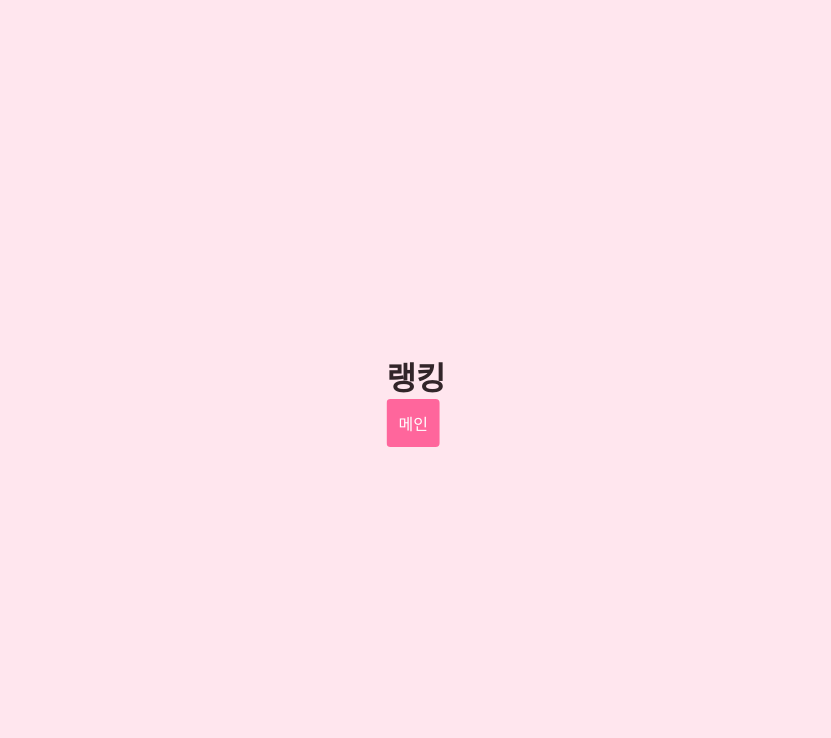
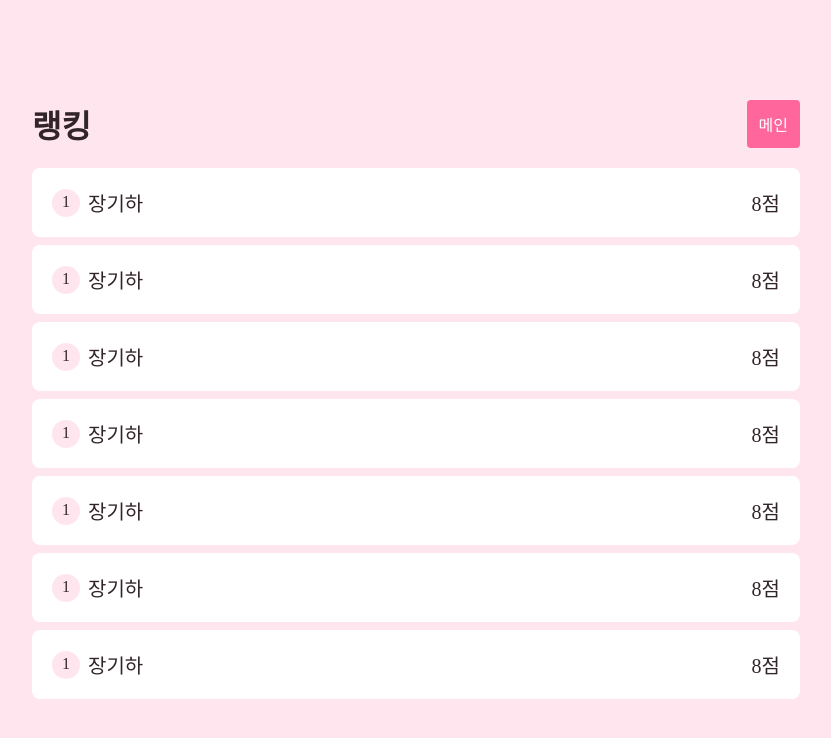
Before and after one commit to shusbox/safeMaster, a React (Vite) app in the folder FE/: page /rank in a window 1280 px wide. Shown: the top 738 px of the page, without its empty margins (224-1055 px from the left). Built offline with nearby package versions, Linux system fonts and the light colour scheme; a small style sheet from the web is missing.

Commit message:
feat: 랭킹 페이지 퍼블리싱

```diff
--- a/FE/src/components/login/index.jsx
+++ b/FE/src/components/login/index.jsx
@@ -52,7 +52,7 @@ const Login = () => {
             <AuthStyled.Input
               placeholder="아이디"
               value={username}
-              onChange={(e) => {setUsername(e.target.value); console.log(username);}}
+              onChange={(e) => setUsername(e.target.value)}
               required
             />
             <AuthStyled.Input
--- a/FE/src/components/quiz/sciencelab/index.jsx
+++ b/FE/src/components/quiz/sciencelab/index.jsx
@@ -28,7 +28,7 @@ const Quiz = () => {
           finalScore,
         },
         contentType: 'application/x-www-form-urlencoded',
-        success: (res) => {console.log("결과 제출 성공", res); console.log(usernameStore);},
+        success: (res) => console.log("결과 제출 성공", res),
         error: (err) => console.error("결과 제출 실패", err)
       });
 
--- a/FE/src/components/rank/index.jsx
+++ b/FE/src/components/rank/index.jsx
@@ -1,12 +1,16 @@
 import { Link } from "react-router-dom";
+import List from "./list";
 import * as Styled from "../../styles/common";
 import * as RankStyled from "../../styles/rank";
 
 const Rank = () => {
   return (
     <RankStyled.Container>
-      <Styled.Header> 랭킹 </Styled.Header>
-      <Link to="/signin"> <Styled.Button> 메인 </Styled.Button> </Link>
+      <RankStyled.HeaderWrapper>
+        <Styled.Header> 랭킹 </Styled.Header>
+        <Link to="/signin"> <Styled.Button> 메인 </Styled.Button> </Link>
+      </RankStyled.HeaderWrapper>
+      <List />
     </RankStyled.Container>
   );
 };
--- a/FE/src/components/rank/item.jsx
+++ b/FE/src/components/rank/item.jsx
@@ -1,9 +1,15 @@
 import * as RankStyled from "../../styles/rank";
 
-const Item = ({ number, usename, score }) => {
+const Item = ({ number, username, score }) => {
   return (
     <RankStyled.Item>
+      <RankStyled.ItemContent>
+        <RankStyled.ItemNumber> {number} </RankStyled.ItemNumber>
+        <RankStyled.ItemUsername> {username} </RankStyled.ItemUsername>
+      </RankStyled.ItemContent>
+      <RankStyled.ItemScore> {score} </RankStyled.ItemScore>
+    </RankStyled.Item>
+  );
+};
 
-    </RankStyled.Item>
-  )
-};
+export default Item;
--- a/FE/src/components/rank/list.jsx
+++ b/FE/src/components/rank/list.jsx
@@ -1,17 +1,22 @@
 import * as RankStyled from "../../styles/rank";
+import Item from "./item";
 
 const List = () => {
-  const Item = ({ number, usename, score }) => {
-    return (
-      <RankStyled.Item>
-
-      </RankStyled.Item>
-    )
-  }
-
   return (
     <RankStyled.ListContainer>
-
+      <Item number={"1"} username={"장기하"} score={"8점"} />
+      <Item number={"1"} username={"장기하"} score={"8점"} />
+      <Item number={"1"} username={"장기하"} score={"8점"} />
+      <Item number={"1"} username={"장기하"} score={"8점"} />
+      <Item number={"1"} username={"장기하"} score={"8점"} />
+      <Item number={"1"} username={"장기하"} score={"8점"} />
+      <Item number={"1"} username={"장기하"} score={"8점"} />
+      <Item number={"1"} username={"장기하"} score={"8점"} />
+      <Item number={"1"} username={"장기하"} score={"8점"} />
+      <Item number={"1"} username={"장기하"} score={"8점"} />
+      <Item number={"1"} username={"장기하"} score={"8점"} />
+      <Item number={"1"} username={"장기하"} score={"8점"} />
+      <Item number={"1"} username={"장기하"} score={"8점"} />
     </RankStyled.ListContainer>
   );
 };
--- a/FE/src/styles/rank.js
+++ b/FE/src/styles/rank.js
@@ -2,6 +2,12 @@ import styled from "@emotion/styled";
 import { theme } from "./theme";
 
 export const Container = styled.div`
+  width: 60%;
+  min-width: 320px;
+  height: 600px;
+  display: flex;
+  flex-direction: column;
+  gap: 20px;
   position: absolute;
   top: 50%;
   left: 50%;
@@ -9,6 +15,52 @@ export const Container = styled.div`
   overflow: hidden;
 `;
 
+export const HeaderWrapper = styled.div`
+  display: flex;
+  justify-content: space-between;
+  align-items: center;
+`;
+
 export const ListContainer = styled.div`
+  display: flex;
+  flex-direction: column;
+  gap: 8px;
+  overflow: scroll;
+`;
 
+export const Item = styled.div`
+  padding: 20px;
+  width: 100%;
+  display: flex;
+  justify-content: space-between;
+  align-items: center;
+  font-size: 20px;
+  border-radius: 8px;
+  background-color: ${theme.colors.bgPrimary};
+  box-sizing: border-box;
 `;
+
+export const ItemContent = styled.div`
+  display: flex;
+  align-items: center;
+  gap: 8px;
+`;
+
+export const ItemNumber = styled.p`
+  margin: 0;
+  padding: 4px;
+  width: 20px;
+  height: 20px;
+  font-size: 16px;
+  text-align: center;
+  border-radius: 9999px;
+  background-color: ${theme.colors.bgSecondary}
+`;
+
+export const ItemUsername = styled.p`
+  margin: 0;
+`;
+
+export const ItemScore = styled.p`
+  margin: 0;
+`;
```
